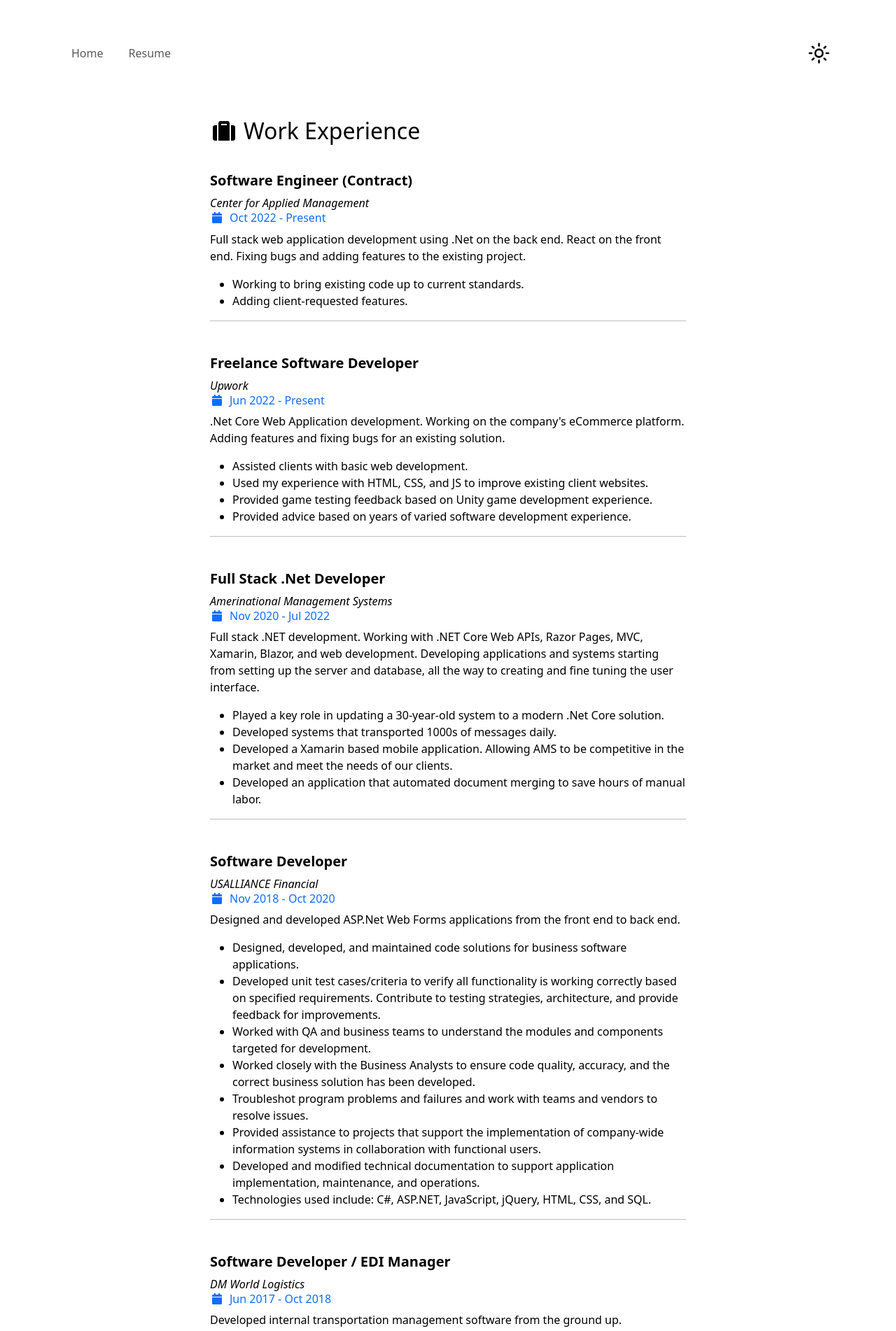
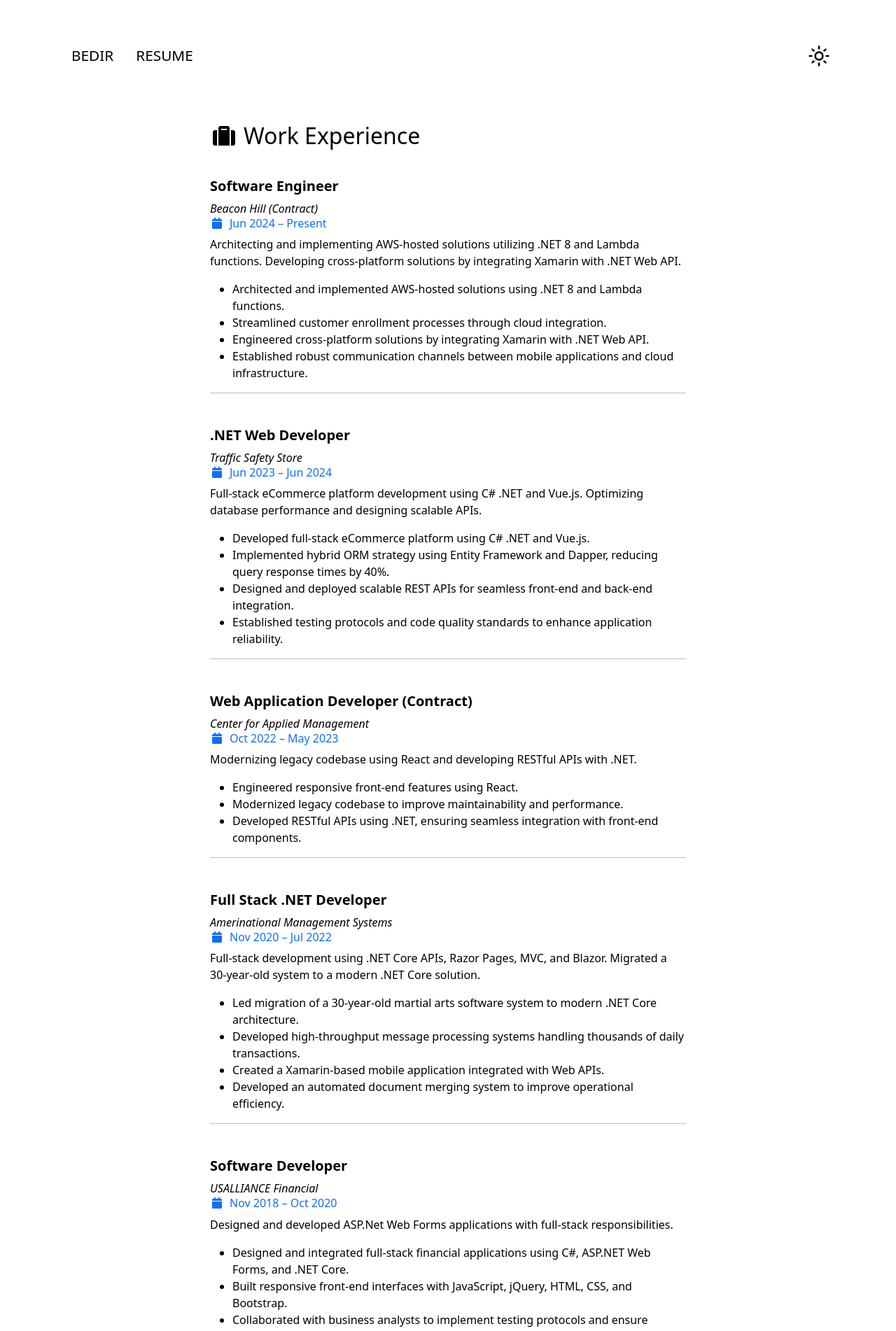
Before and after one commit to Bediruna/personal-site-svelte, a SvelteKit app: page /resume in a window 1280 px wide. Shown: the top 1902 px of the page at 70% size. Built offline with nearby package versions, Linux system fonts and the light colour scheme.

Commit message:
updated resume. style cleanup

```diff
--- a/src/app.html
+++ b/src/app.html
@@ -6,11 +6,11 @@
     <!-- Google tag (gtag.js) -->
     <script async src="https://www.googletagmanager.com/gtag/js?id=G-VZ0NSWT76E"></script>
     <script>
-      window.dataLayer = window.dataLayer || [];
-      function gtag(){dataLayer.push(arguments);}
-      gtag('js', new Date());
+        window.dataLayer = window.dataLayer || [];
+        function gtag() { dataLayer.push(arguments); }
+        gtag('js', new Date());
 
-      gtag('config', 'G-VZ0NSWT76E');
+        gtag('config', 'G-VZ0NSWT76E');
     </script>
     <meta charset="utf-8" />
     <link rel="icon" href="%sveltekit.assets%/favicon.png" />
@@ -25,7 +25,6 @@
             const savedTheme = localStorage.getItem('theme');
             const prefersDark = window.matchMedia('(prefers-color-scheme: dark)').matches;
             const theme = savedTheme || (prefersDark ? 'dark' : 'light');
-            document.documentElement.setAttribute('data-theme', theme);
             document.documentElement.setAttribute('data-bs-theme', theme);
         })();
     </script>
--- a/src/components/Certifications.svelte
+++ b/src/components/Certifications.svelte
@@ -13,7 +13,7 @@
                 <i class="fa fa-calendar fa-fw me-2"></i>{cert.date}
             </h6>
             {#if cert.id}
-                <p>{cert.id}</p>
+                <p>ID: {cert.id}</p>
             {/if}
             <hr />
         </div>
--- a/src/components/Nav.svelte
+++ b/src/components/Nav.svelte
@@ -1,15 +1,15 @@
 <script>
-    import ThemeToggle from '../components/ThemeToggle.svelte';
+    import ThemeToggle from "../components/ThemeToggle.svelte";
 </script>
 
 <nav class="navbar navbar-expand-lg">
     <div class="container-fluid">
-        <ul class="navbar-nav me-auto mb-2 mb-lg-0">
+        <ul class="navbar-nav me-auto mb-2 mb-lg-0 gap-3">
             <li class="nav-item">
-                <a class="nav-link" href="/">Home</a>
+                <a class="nav-link" href="/">BEDIR</a>
             </li>
             <li class="nav-item">
-                <a class="nav-link" href="/resume">Resume</a>
+                <a class="nav-link" href="/resume">RESUME</a>
             </li>
             <!-- <li class="nav-item">
                 <a class="nav-link" href="/work">Work</a>
@@ -20,17 +20,8 @@
 </nav>
 
 <style>
-    nav ul {
-        padding: 0;
-        margin: 0;
-        display: flex;
-    }
-
-    nav ul li {
-        margin-right: 20px;
-    }
-
-    nav ul li a {
-        text-decoration: none;
+    .nav-link {
+        font-size: 1.3rem; /* Equivalent to fs-5 */
+        color: var(--text-color) !important; /* Uses theme variable */
     }
 </style>
--- a/src/components/ThemeToggle.svelte
+++ b/src/components/ThemeToggle.svelte
@@ -11,13 +11,11 @@
       "(prefers-color-scheme: dark)",
     ).matches;
     theme = savedTheme || (prefersDark ? "dark" : "light");
-    document.documentElement.setAttribute("data-theme", theme);
     document.documentElement.setAttribute("data-bs-theme", theme);
   });
 
   function toggleTheme() {
     theme = theme === "light" ? "dark" : "light";
-    document.documentElement.setAttribute("data-theme", theme);
     document.documentElement.setAttribute("data-bs-theme", theme);
     localStorage.setItem("theme", theme);
   }
--- a/src/routes/resume/+page.svelte
+++ b/src/routes/resume/+page.svelte
@@ -5,67 +5,74 @@
 
     const jobs = [
         {
-            title: 'Software Engineer (Contract)',
-            company: 'Center for Applied Management',
-            period: 'Oct 2022 - Present',
-            description: 'Full stack web application development using .Net on the back end. React on the front end. Fixing bugs and adding features to the existing project.',
+            title: 'Software Engineer',
+            company: 'Beacon Hill (Contract)',
+            period: 'Jun 2024 – Present',
+            description: 'Architecting and implementing AWS-hosted solutions utilizing .NET 8 and Lambda functions. Developing cross-platform solutions by integrating Xamarin with .NET Web API.',
             tasks: [
-                'Working to bring existing code up to current standards.',
-                'Adding client-requested features.'
+                'Architected and implemented AWS-hosted solutions using .NET 8 and Lambda functions.',
+                'Streamlined customer enrollment processes through cloud integration.',
+                'Engineered cross-platform solutions by integrating Xamarin with .NET Web API.',
+                'Established robust communication channels between mobile applications and cloud infrastructure.'
             ]
         },
         {
-            title: 'Freelance Software Developer',
-            company: 'Upwork',
-            period: 'Jun 2022 - Present',
-            description: '.Net Core Web Application development. Working on the company\'s eCommerce platform. Adding features and fixing bugs for an existing solution.',
+            title: '.NET Web Developer',
+            company: 'Traffic Safety Store',
+            period: 'Jun 2023 – Jun 2024',
+            description: 'Full-stack eCommerce platform development using C# .NET and Vue.js. Optimizing database performance and designing scalable APIs.',
             tasks: [
-                'Assisted clients with basic web development.',
-                'Used my experience with HTML, CSS, and JS to improve existing client websites.',
-                'Provided game testing feedback based on Unity game development experience.',
-                'Provided advice based on years of varied software development experience.'
+                'Developed full-stack eCommerce platform using C# .NET and Vue.js.',
+                'Implemented hybrid ORM strategy using Entity Framework and Dapper, reducing query response times by 40%.',
+                'Designed and deployed scalable REST APIs for seamless front-end and back-end integration.',
+                'Established testing protocols and code quality standards to enhance application reliability.'
             ]
         },
         {
-            title: 'Full Stack .Net Developer',
+            title: 'Web Application Developer (Contract)',
+            company: 'Center for Applied Management',
+            period: 'Oct 2022 – May 2023',
+            description: 'Modernizing legacy codebase using React and developing RESTful APIs with .NET.',
+            tasks: [
+                'Engineered responsive front-end features using React.',
+                'Modernized legacy codebase to improve maintainability and performance.',
+                'Developed RESTful APIs using .NET, ensuring seamless integration with front-end components.'
+            ]
+        },
+        {
+            title: 'Full Stack .NET Developer',
             company: 'Amerinational Management Systems',
-            period: 'Nov 2020 - Jul 2022',
-            description: 'Full stack .NET development. Working with .NET Core Web APIs, Razor Pages, MVC, Xamarin, Blazor, and web development. Developing applications and systems starting from setting up the server and database, all the way to creating and fine tuning the user interface.',
+            period: 'Nov 2020 – Jul 2022',
+            description: 'Full-stack development using .NET Core APIs, Razor Pages, MVC, and Blazor. Migrated a 30-year-old system to a modern .NET Core solution.',
             tasks: [
-                'Played a key role in updating a 30-year-old system to a modern .Net Core solution.',
-                'Developed systems that transported 1000s of messages daily.',
-                'Developed a Xamarin based mobile application. Allowing AMS to be competitive in the market and meet the needs of our clients.',
-                'Developed an application that automated document merging to save hours of manual labor.'
+                'Led migration of a 30-year-old martial arts software system to modern .NET Core architecture.',
+                'Developed high-throughput message processing systems handling thousands of daily transactions.',
+                'Created a Xamarin-based mobile application integrated with Web APIs.',
+                'Developed an automated document merging system to improve operational efficiency.'
             ]
         },
         {
             title: 'Software Developer',
             company: 'USALLIANCE Financial',
-            period: 'Nov 2018 - Oct 2020',
-            description: 'Designed and developed ASP.Net Web Forms applications from the front end to back end.',
+            period: 'Nov 2018 – Oct 2020',
+            description: 'Designed and developed ASP.Net Web Forms applications with full-stack responsibilities.',
             tasks: [
-                'Designed, developed, and maintained code solutions for business software applications.',
-                'Developed unit test cases/criteria to verify all functionality is working correctly based on specified requirements. Contribute to testing strategies, architecture, and provide feedback for improvements.',
-                'Worked with QA and business teams to understand the modules and components targeted for development.',
-                'Worked closely with the Business Analysts to ensure code quality, accuracy, and the correct business solution has been developed.',
-                'Troubleshot program problems and failures and work with teams and vendors to resolve issues.',
-                'Provided assistance to projects that support the implementation of company-wide information systems in collaboration with functional users.',
-                'Developed and modified technical documentation to support application implementation, maintenance, and operations.',
-                'Technologies used include: C#, ASP.NET, JavaScript, jQuery, HTML, CSS, and SQL.'
+                'Designed and integrated full-stack financial applications using C#, ASP.NET Web Forms, and .NET Core.',
+                'Built responsive front-end interfaces with JavaScript, jQuery, HTML, CSS, and Bootstrap.',
+                'Collaborated with business analysts to implement testing protocols and ensure application reliability.',
+                'Authored technical documentation and best practices for software maintenance and deployment.'
             ]
         },
         {
             title: 'Software Developer / EDI Manager',
             company: 'DM World Logistics',
-            period: 'Jun 2017 - Oct 2018',
-            description: 'Developed internal transportation management software from the ground up. Technologies used include: C#, ASP.NET, JavaScript, HTML, CSS, PHP, and SQL.',
+            period: 'May 2017 – Oct 2018',
+            description: 'Developed transportation management software with integrated EDI capabilities.',
             tasks: [
-                'Designed and made critical choices in the development of software.',
-                'Wrote and implemented automation scripts that saved hours of repetitive work.',
-                'Researched, implemented, and maintained software, utilities, tools, and scripts to automate or improve user experiences and efficiencies.',
-                'Communicated directly with upper-level management to determine and implement the best solution for software-related issues.',
-                'Facilitated EDI connection with essential customers.',
-                'Maintained and troubleshot EDI systems.'
+                'Designed and developed transportation management software from the ground up.',
+                'Integrated EDI systems to streamline logistics operations.',
+                'Automated key processes to improve operational efficiency.',
+                'Communicated directly with management to implement optimal software solutions.'
             ]
         }
     ];
@@ -85,22 +92,21 @@
 
     const certifications = [
         {
+            name: 'AWS Certified Cloud Practitioner',
+            date: 'Sept 2024'
+        },
+        {
+            name: 'Microsoft Certified: Azure Fundamentals',
+            date: 'Apr 2024',
+            id: '996505428'
+        },
+        {
             name: 'CompTIA Project+',
             date: 'Aug 2020'
         },
         {
             name: 'CompTIA A+',
             date: 'May 2018'
-        },
-        {
-            name: 'CIW Advanced HTML5 & CSS3 Specialist',
-            date: 'Jan 2018',
-            id: 'CIW ID 800822'
-        },
-        {
-            name: 'CIW User Interface Designer',
-            date: 'Jul 2018',
-            id: 'CIW ID 800822'
         }
     ];
 </script>
--- a/static/app.css
+++ b/static/app.css
@@ -6,7 +6,7 @@
 }
 
 /* Define dark theme variables */
-[data-theme="dark"] {
+[data-bs-theme="dark"] {
     --background-color: black;
     --text-color: white;
     --navbar-bg-color: black;
```
